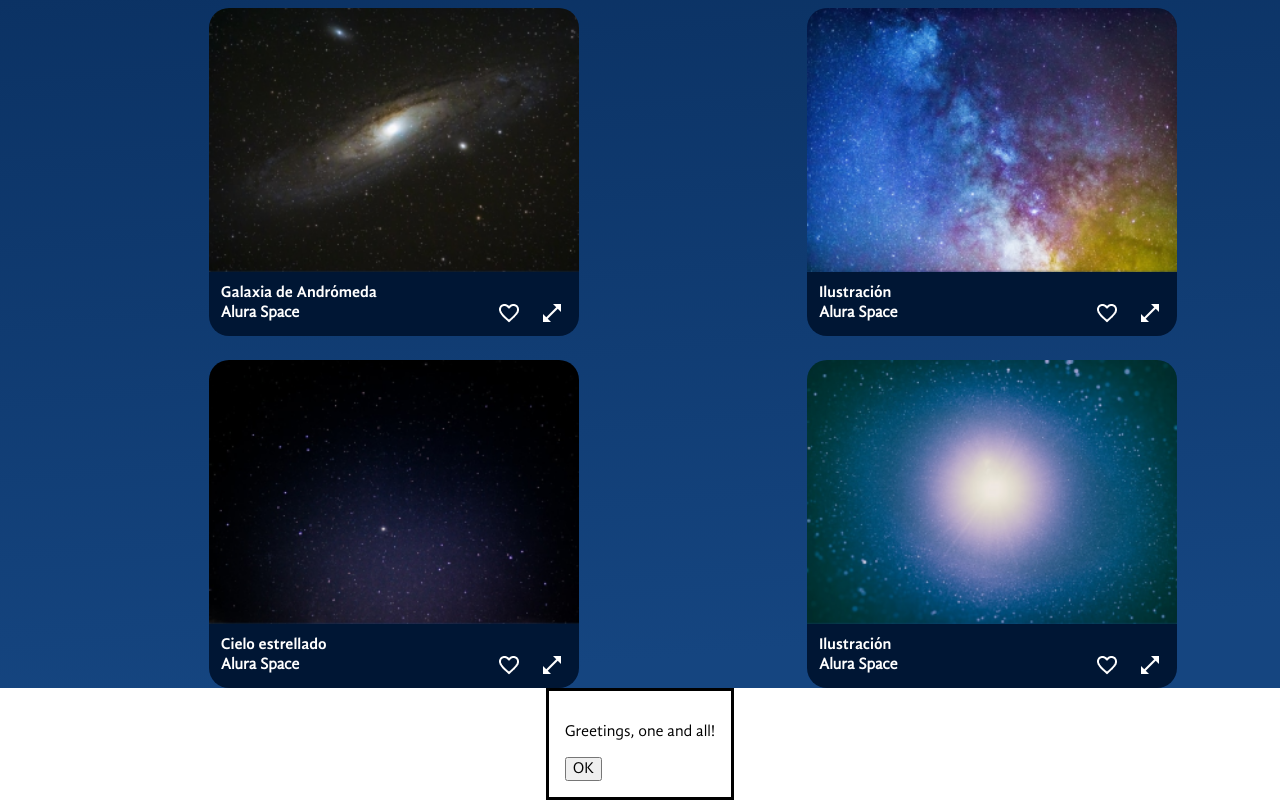
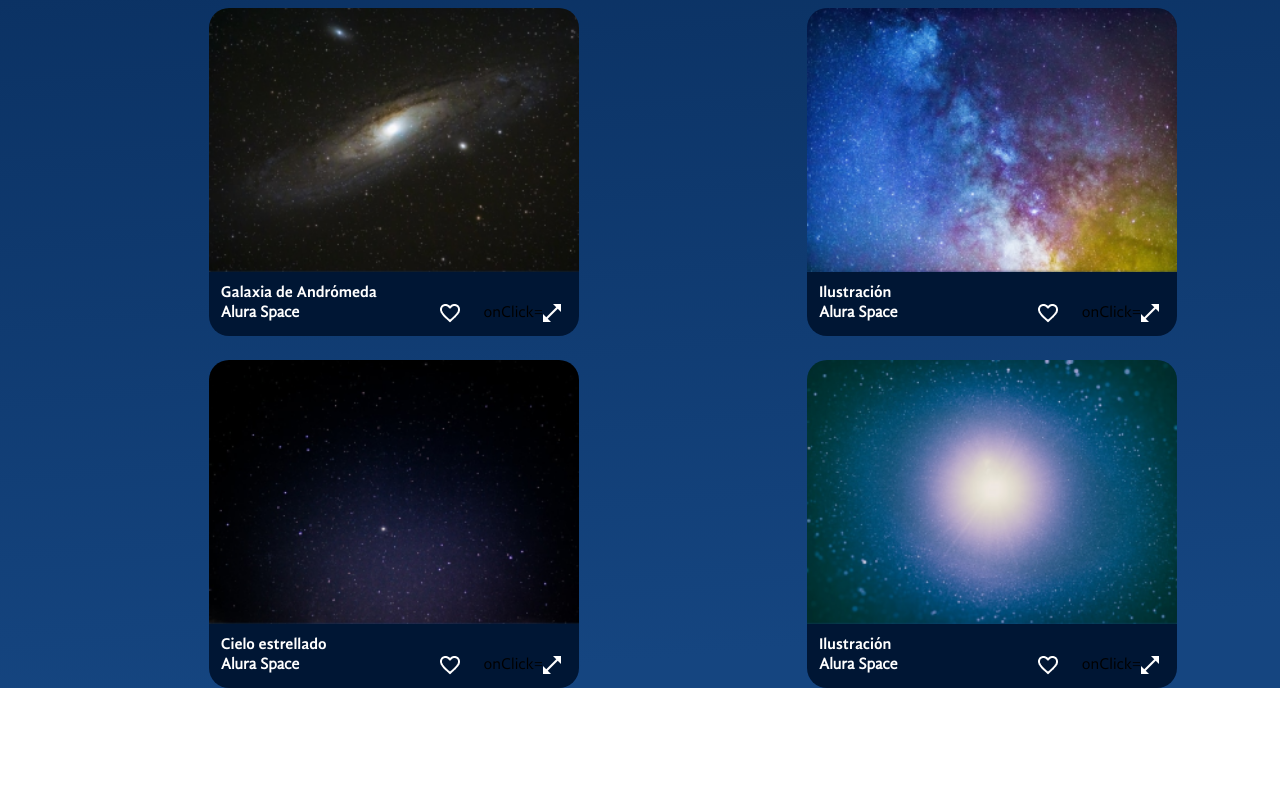
Before and after one commit to Mariq12/space-app-vite, a React (Vite) app: page / in a window 1280 px wide. Shown: the part 1765-2565 px from the top of the page. After the commit the page ends 2453 px from the top, so only its background shows below. Built offline with nearby package versions, Linux system fonts and the light colour scheme.

Commit message:
Añadiendo estado modal

```diff
--- a/src/App.jsx
+++ b/src/App.jsx
@@ -31,6 +31,7 @@ const GalleryContent = styled.section`
 
 const App = () => {
 const [photosGallery, setPhotosGallery] = useState(photos)
+const [selectedPhoto, setSelectedPhoto] = useState(null)
 
   return (
     <>
@@ -42,11 +43,11 @@ const [photosGallery, setPhotosGallery] = useState(photos)
             <Sidebar />
             <GalleryContent>
               <Banner texto="¡Bienvenidos a la galería más completa de fotos!" backgroundImage={bannner} />
-              <Gallery photos={photosGallery} />
+              <Gallery SelectPhoto={photo=>setSelectedPhoto (photo)} photos={photosGallery} />
             </GalleryContent>
           </MainContainer>
         </AppContainer>
-        <ModalZoom />
+        <ModalZoom photo={selectedPhoto} />
       </FondoGradiente>
     </>
   )
--- a/src/components/gallery/Gallery.jsx
+++ b/src/components/gallery/Gallery.jsx
@@ -18,7 +18,7 @@ const ImageContainer = styled.section`
     gap: 24px;
 `
 
-const Gallery = ({photos= []}) => {
+const Gallery = ({photos= [], selectPhoto}) => {
     return (
         <>
             <Tag />
@@ -28,7 +28,9 @@ const Gallery = ({photos= []}) => {
                         Navegue por la galería
                     </Title>
                     <ImageContainer>
-                    {photos.map(photo=><Image key={photo.id} photo={photo} />)}
+                    {photos.map(photo=><Image
+                    requestZoom={selectPhoto}
+                    key={photo.id} photo={photo} />)}
                     </ImageContainer>
                 </FluidSection>
                 <Popular />
@@ -38,7 +40,8 @@ const Gallery = ({photos= []}) => {
 };
 
 Gallery.propTypes = {
-    photos: PropTypes.array
+    photos: PropTypes.array,
+    selectPhoto: PropTypes.func.isRequired
 }
 
 export default Gallery;
--- a/src/components/gallery/image/Image.jsx
+++ b/src/components/gallery/image/Image.jsx
@@ -37,7 +37,7 @@ const Footer = styled.footer`
     align-items: center;
 `
 
-const Image = ({photo, expandida=false}) => {
+const Image = ({photo, expandida=false, requestZoom}) => {
     return (
         <Figure $expandida={expandida} id={`photo-${photo.id}`}>
             <img src={photo.path} alt={photo.alt} />
@@ -49,6 +49,7 @@ const Image = ({photo, expandida=false}) => {
                         <img src='/icons/favorito.png' alt='Icono de favorito' />
                     </IconButton>
                    {!expandida && <IconButton aria-hidden={expandida}>
+                    {expandida} onClick={() => requestZoom(photo)}
                         <img src='/icons/expandir.png' alt='Icono de expandir' />
                     </IconButton>}
                 </Footer>
@@ -59,7 +60,8 @@ const Image = ({photo, expandida=false}) => {
 
 Image.propTypes = {
     photo: PropTypes.object,
-    expandida: PropTypes.bool
+    expandida: PropTypes.bool,
+    requestZoom: PropTypes.func
 }
 
 export default Image
--- a/src/components/modalZom/ModalZoom.jsx
+++ b/src/components/modalZom/ModalZoom.jsx
@@ -1,8 +1,8 @@
+import PropTypes from 'prop-types';
 
-
-const ModalZoom = () => {
+const ModalZoom = ({photo}) => {
     return (
-        <dialog open>
+        <dialog open={!!photo}>
             <p>Greetings, one and all!</p>
             <form method="dialog">
                 <button>OK</button>
@@ -11,4 +11,8 @@ const ModalZoom = () => {
     )
 }
 
+ModalZoom.propTypes = {
+    photo: PropTypes.string.isRequired
+};
+
 export default ModalZoom
```
